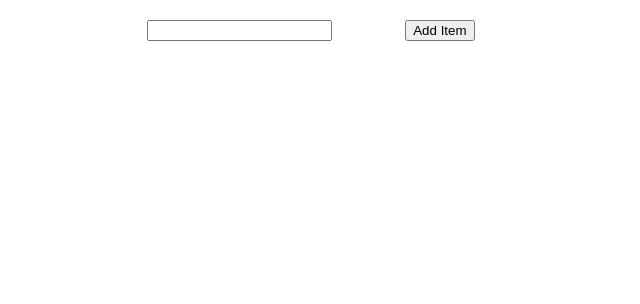
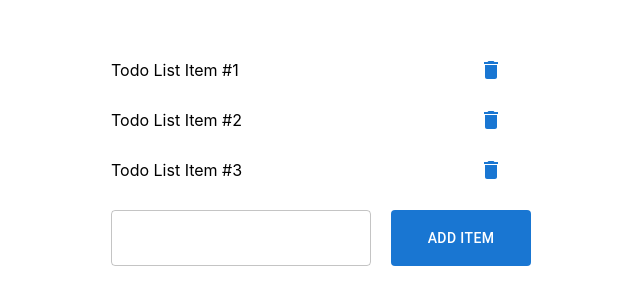
Before and after one commit to caezar-crescendo/game-dev-2023, a React (Create React App) app: page / in a window 1280 px wide. Shown: the top 304 px of the page, without its empty margins (329-969 px from the left). Built offline with nearby package versions, Linux system fonts and the light colour scheme.

Commit message:
add styling

```diff
--- a/package.json
+++ b/package.json
@@ -3,6 +3,10 @@
   "version": "0.1.0",
   "private": true,
   "dependencies": {
+    "@emotion/react": "^11.10.4",
+    "@emotion/styled": "^11.10.4",
+    "@mui/icons-material": "^5.10.3",
+    "@mui/material": "^5.10.5",
     "@testing-library/jest-dom": "^5.16.5",
     "@testing-library/react": "^13.4.0",
     "@testing-library/user-event": "^13.5.0",
--- a/src/App.css
+++ b/src/App.css
@@ -1,18 +1,23 @@
 .singleTodoItem {
   display: flex;
   justify-content: space-between;
+  margin-top: 10px;
+  align-items: center;
 }
 
 .todo-form {
   max-width: 400px;
   margin: auto;
-  display: flex;
   justify-content: space-around;
   margin-top: 20px;
+  display: grid;
+  grid-template-columns: 65% 35%;
+  gap: 20px;
 }
 
 .App {
   text-align: center;
+  margin-top: 50px;
 }
 
 .App-logo {
--- a/src/components/TodoApp/index.js
+++ b/src/components/TodoApp/index.js
@@ -4,7 +4,11 @@ import TodoItem from '../TodoItem';
 import { TodoContext } from '../../Context/Todo';
 
 function TodoApp() {
-  const [todoItems, setTodoItems] = useState([]);
+  const [todoItems, setTodoItems] = useState([
+    'Todo List Item #1',
+    'Todo List Item #2',
+    'Todo List Item #3',
+  ]);
 
   return (
     <TodoContext.Provider value={{ todoItems, setTodoItems }}>
--- a/src/components/TodoForm/index.js
+++ b/src/components/TodoForm/index.js
@@ -1,26 +1,45 @@
-import React, { useContext, useRef } from 'react';
+import React, { useContext, useRef, useState } from 'react';
+import Box from '@mui/material/Box';
+import TextField from '@mui/material/TextField';
+import Button from '@mui/material/Button';
 import { TodoContext } from '../../Context/Todo';
 
 function TodoForm() {
   const { setTodoItems } = useContext(TodoContext);
-  const htmlInput = useRef();
   const htmlForm = useRef();
+  const [value, setValue] = useState('');
 
   const handleSubmit = (e) => {
     e.preventDefault();
     setTodoItems(prev => {
-      return [...prev, htmlInput.current.value]
+      return [...prev, value]
     });
     setTimeout(() => {
       htmlForm.current.reset();
+      setValue('');
     }, 50)
   };
 
   return (
-    <form onSubmit={handleSubmit} ref={htmlForm} className="todo-form">
-      <input type="text" className="itemInput" ref={htmlInput} required />
-      <button className="addItemButton">Add Item</button>
-    </form>
+    <Box
+      className="todo-form"
+      component="form"
+      autoComplete="off"
+      ref={htmlForm}
+      onSubmit={handleSubmit}
+    >
+      <TextField
+        variant="outlined"
+        value={value}
+        onChange={(event) => setValue(event.target.value)}
+        required
+      />
+      <Button
+        variant="contained"
+        type="submit"
+        disableElevation
+      >Add Item</Button>
+    </Box>
   );
 }
 
--- a/src/components/TodoItem/index.js
+++ b/src/components/TodoItem/index.js
@@ -1,4 +1,6 @@
 import React, { useContext } from 'react';
+import IconButton from '@mui/material/IconButton';
+import DeleteIcon from '@mui/icons-material/Delete';
 import { TodoContext } from '../../Context/Todo';
 
 function TodoItem({item, index}) {
@@ -8,12 +10,15 @@ function TodoItem({item, index}) {
     <div className="singleTodoItem">
       <div>{item}</div>
       <div>
-        <button
-          className="removeTodoItem"
+        <IconButton
+          aria-label="delete"
+          color="primary"
           onClick={() => {
             setTodoItems(prev => prev.filter((value, i) => i !== index));
           }}
-        >delete</button>
+        >
+          <DeleteIcon />
+        </IconButton>
       </div>
     </div>
   );
```
Also changed, not shown: 1 other file (tests, documents, lock files or other folders).
